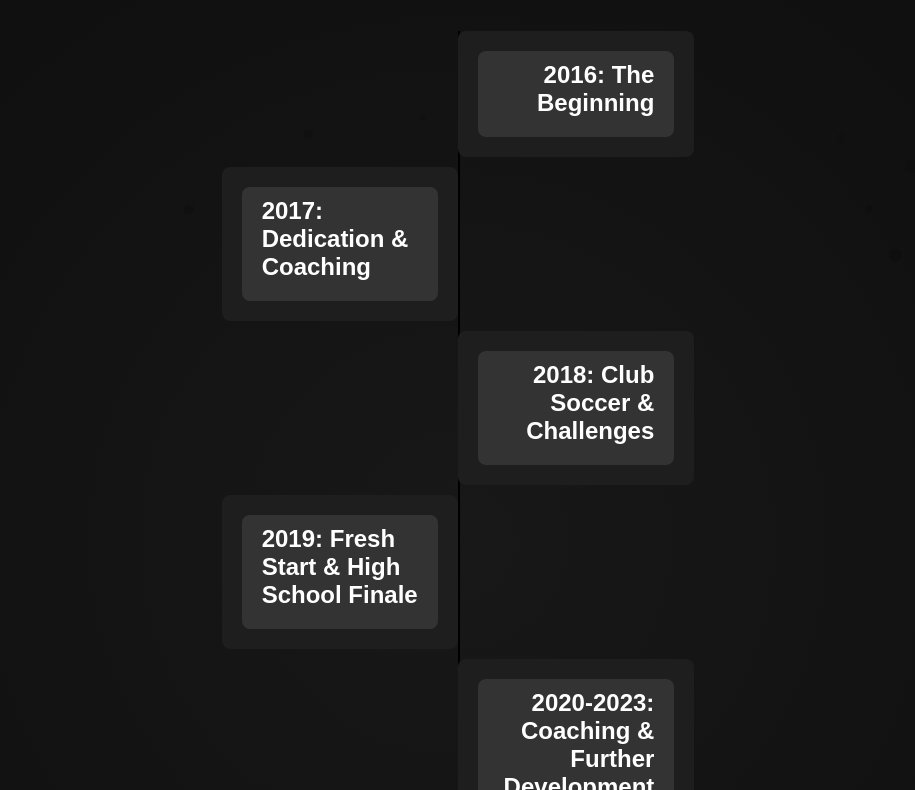
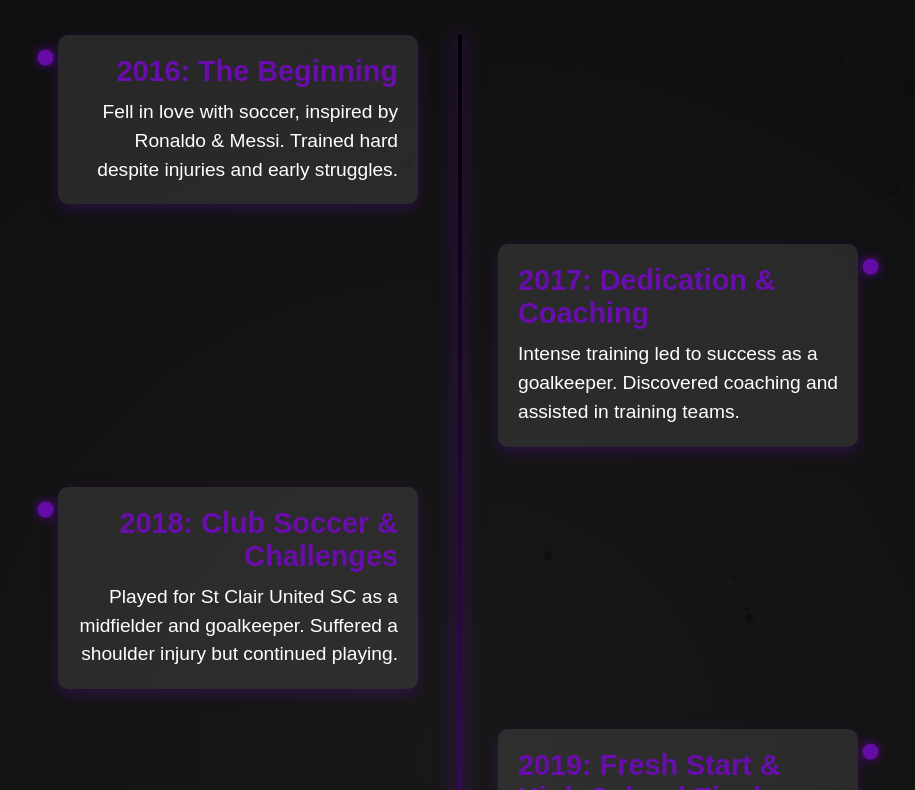
Before and after one commit to rochellekissun/rochellekissun.github.io, a plain HTML site: page sports.html in a window 1280 px wide. Shown: the part 110-900 px from the top of the page, without its empty margins (182-1097 px from the left). Drawn offline with Linux system fonts and the light colour scheme.

Commit message:
sports.html

```diff
--- a/sports.html
+++ b/sports.html
@@ -18,26 +18,25 @@
             display: flex;
             flex-direction: column;
             align-items: center;
-            justify-content: center;
+            justify-content: flex-start;
             position: relative;
             height: 100%;
             overflow-y: auto;
             padding: 20px;
         }
         h1 {
-            font-size: 2.8rem;
+            font-size: 3rem;
             margin-bottom: 20px;
         }
         .container {
             z-index: 2;
             position: relative;
-            max-width: 800px;
+            max-width: 900px;
             padding: 20px;
         }
-        /* Timeline styles */
+        /* Timeline Container */
         .timeline {
             position: relative;
-            width: 80%;
             max-width: 800px;
             margin: 50px auto;
         }
@@ -46,45 +45,70 @@
             position: absolute;
             top: 0;
             left: 50%;
-            width: 2px;
-            background: #000; /* Black timeline line */
+            width: 4px;
+            background: linear-gradient(to bottom, #000, #6a0dad);
             height: 100%;
             z-index: 1;
+            animation: glowLine 2s infinite alternate;
         }
+        @keyframes glowLine {
+            from { box-shadow: 0 0 10px #6a0dad; }
+            to { box-shadow: 0 0 20px #6a0dad; }
+        }
+        /* Timeline Items */
         .timeline-item {
             position: relative;
+            width: 45%;
             padding: 20px;
-            margin: 10px 0;
-            background: #1e1e1e;
-            border-radius: 8px;
-            z-index: 2;
-            transition: all 0.3s ease-in-out;
-            cursor: pointer;
+            background: rgba(255, 255, 255, 0.1);
+            border-radius: 10px;
+            margin-bottom: 40px;
+            transform: translateY(50px);
+            opacity: 0;
+            transition: all 0.6s ease-in-out;
+            box-shadow: 0px 5px 15px rgba(106, 13, 173, 0.3);
         }
         .timeline-item.left {
-            margin-left: 50%;
+            left: 0;
             text-align: right;
         }
         .timeline-item.right {
-            margin-right: 50%;
+            left: 55%;
             text-align: left;
         }
-        .timeline-item .content {
-            background-color: #333;
-            border-radius: 8px;
-            padding: 10px 20px;
+        .timeline-item.show {
+            transform: translateY(0);
+            opacity: 1;
         }
-        .timeline-item .year {
-            font-size: 1.5rem;
-            font-weight: bold;
+        .timeline-item h2 {
+            color: #6a0dad;
+            font-size: 1.8rem;
             margin-bottom: 10px;
         }
-        .timeline-item .description {
+        .timeline-item p {
             font-size: 1.2rem;
-            display: none;
+            line-height: 1.5;
         }
-        .timeline-item:hover .description {
-            display: block;
+        /* Glowing Dots */
+        .dot {
+            position: absolute;
+            top: 15px;
+            left: -20px;
+            width: 15px;
+            height: 15px;
+            background: #6a0dad;
+            border-radius: 50%;
+            box-shadow: 0 0 10px #6a0dad;
+            animation: pulse 1.5s infinite;
+        }
+        .timeline-item.right .dot {
+            left: auto;
+            right: -20px;
+        }
+        @keyframes pulse {
+            0% { transform: scale(1); opacity: 1; }
+            50% { transform: scale(1.5); opacity: 0.6; }
+            100% { transform: scale(1); opacity: 1; }
         }
         /* Floating black particles */
         .particles {
@@ -103,15 +127,10 @@
             animation: floatUp 8s infinite linear;
         }
         @keyframes floatUp {
-            from {
-                transform: translateY(100vh) scale(0.5);
-                opacity: 1;
-            }
-            to {
-                transform: translateY(-10vh) scale(1);
-                opacity: 0;
-            }
+            from { transform: translateY(100vh) scale(0.5); opacity: 1; }
+            to { transform: translateY(-10vh) scale(1); opacity: 0; }
         }
+        /* Back Button */
         .back-button {
             display: inline-block;
             margin-top: 30px;
@@ -137,68 +156,47 @@
 
         <!-- Timeline -->
         <div class="timeline">
-
             <div class="timeline-item left">
-                <div class="content">
-                    <div class="year">2016: The Beginning</div>
-                    <div class="description">
-                        <p>Developed a passion for soccer, inspired by Cristiano Ronaldo & Lionel Messi. Faced early struggles with injuries and criticism but committed to improving. Started strength and conditioning training to enhance performance.</p>
-                    </div>
-                </div>
+                <div class="dot"></div>
+                <h2>2016: The Beginning</h2>
+                <p>Fell in love with soccer, inspired by Ronaldo & Messi. Trained hard despite injuries and early struggles.</p>
             </div>
 
             <div class="timeline-item right">
-                <div class="content">
-                    <div class="year">2017: Dedication & Coaching</div>
-                    <div class="description">
-                        <p>Focused on intense training to surpass high school teammates. Played multiple positions but excelled as a goalkeeper, finishing the season undefeated. Took on assistant coaching roles for both the school and senior teams.</p>
-                    </div>
-                </div>
+                <div class="dot"></div>
+                <h2>2017: Dedication & Coaching</h2>
+                <p>Intense training led to success as a goalkeeper. Discovered coaching and assisted in training teams.</p>
             </div>
 
             <div class="timeline-item left">
-                <div class="content">
-                    <div class="year">2018: Club Soccer & Challenges</div>
-                    <div class="description">
-                        <p>Played for St Clair United SC as a midfielder but preferred goalkeeping. Suffered a shoulder injury but continued playing for the high school team, leading to a strong season.</p>
-                    </div>
-                </div>
+                <div class="dot"></div>
+                <h2>2018: Club Soccer & Challenges</h2>
+                <p>Played for St Clair United SC as a midfielder and goalkeeper. Suffered a shoulder injury but continued playing.</p>
             </div>
 
             <div class="timeline-item right">
-                <div class="content">
-                    <div class="year">2019: Fresh Start & High School Finale</div>
-                    <div class="description">
-                        <p>Joined Penrith FC, had a great season, and reached the grand finals (lost 1-0 to Glenmore Park FC). Faced setbacks but used the experience as motivation. Played the final season with the high school team before graduating.</p>
-                    </div>
-                </div>
+                <div class="dot"></div>
+                <h2>2019: Fresh Start & High School Finale</h2>
+                <p>Joined Penrith FC, reached grand finals but lost 1-0. Graduated and ended high school soccer journey.</p>
             </div>
 
             <div class="timeline-item left">
-                <div class="content">
-                    <div class="year">2020-2023: Coaching & Further Development</div>
-                    <div class="description">
-                        <p>Dedicated time to coaching and training at local soccer clubs. In 2021, coached Blacktown Workers FC U16 Girls D1 team, reaching near-finals before COVID lockdown. Studied sports coaching & management to further career development.</p>
-                    </div>
-                </div>
+                <div class="dot"></div>
+                <h2>2020-2023: Coaching & Development</h2>
+                <p>Coached local teams, studied coaching & management. Led Blacktown Workers U16 Girls D1 to near-finals.</p>
             </div>
 
             <div class="timeline-item right">
-                <div class="content">
-                    <div class="year">2024: The Comeback & New Challenges</div>
-                    <div class="description">
-                        <p>Rejoined St Marys FC as a goalkeeper, leading the team to a 3-0 grand final victory. Stepped out of comfort zone and joined Nepean Ducks Gridiron Club as a wide receiver, enjoying the challenge of learning a new sport.</p>
-                    </div>
-                </div>
+                <div class="dot"></div>
+                <h2>2024: The Comeback & New Challenges</h2>
+                <p>Returned to play for St Marys FC, winning the grand final 3-0. Joined Nepean Ducks in gridiron as a wide receiver.</p>
             </div>
-
         </div>
 
         <a href="homepage.html" class="back-button">⬅ Back to Home</a>
     </div>
 
     <script>
-        // Generate floating black particles
         function createParticles() {
             const particleContainer = document.querySelector(".particles");
             for (let i = 0; i < 30; i++) {
@@ -213,6 +211,15 @@
             }
         }
         createParticles();
+
+        const items = document.querySelectorAll(".timeline-item");
+        window.addEventListener("scroll", function () {
+            items.forEach(item => {
+                if (item.getBoundingClientRect().top < window.innerHeight - 50) {
+                    item.classList.add("show");
+                }
+            });
+        });
     </script>
 
 </body>
```
